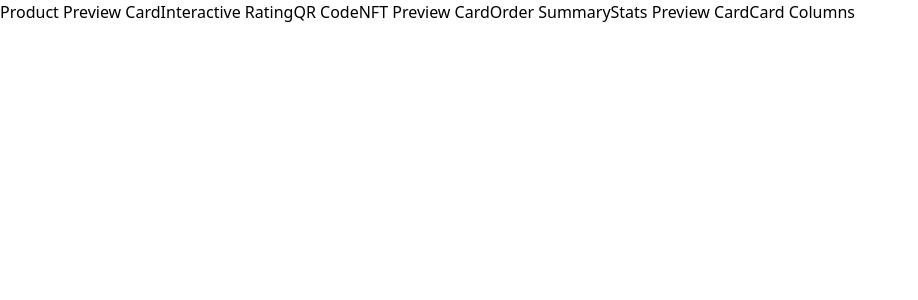
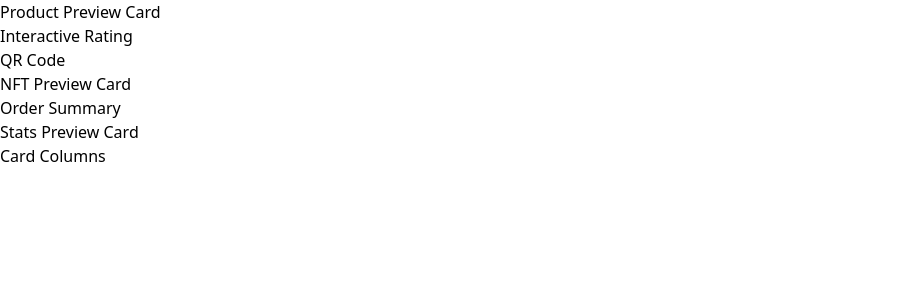
Before and after one commit to tothpeti2000/Frontend-Mentor, a Next.js app: page / in a window 1280 px wide. Shown: the top 300 px of the page, without its empty margins (0-918 px from the left). Built offline with nearby package versions, Linux system fonts and the light colour scheme.

Commit message:
Challenge list added

```diff
--- a/pages/index.tsx
+++ b/pages/index.tsx
@@ -12,21 +12,41 @@ const Home = () => {
       </Head>
 
       <main>
+        <ul>
+          <li>
             <Link href="/challenges/product-preview-card">
               Product Preview Card
             </Link>
+          </li>
 
-        <Link href="/challenges/interactive-rating">Interactive Rating</Link>
+          <li>
+            <Link href="/challenges/interactive-rating">
+              Interactive Rating
+            </Link>
+          </li>
 
+          <li>
             <Link href="/challenges/qr-code">QR Code</Link>
+          </li>
 
+          <li>
             <Link href="/challenges/nft-preview-card">NFT Preview Card</Link>
+          </li>
 
+          <li>
             <Link href="/challenges/order-summary">Order Summary</Link>
+          </li>
 
-        <Link href="/challenges/stats-preview-card">Stats Preview Card</Link>
+          <li>
+            <Link href="/challenges/stats-preview-card">
+              Stats Preview Card
+            </Link>
+          </li>
 
+          <li>
             <Link href="/challenges/card-columns">Card Columns</Link>
+          </li>
+        </ul>
       </main>
     </>
   );
```
Lines whose indentation alone changed are shown as unchanged.
